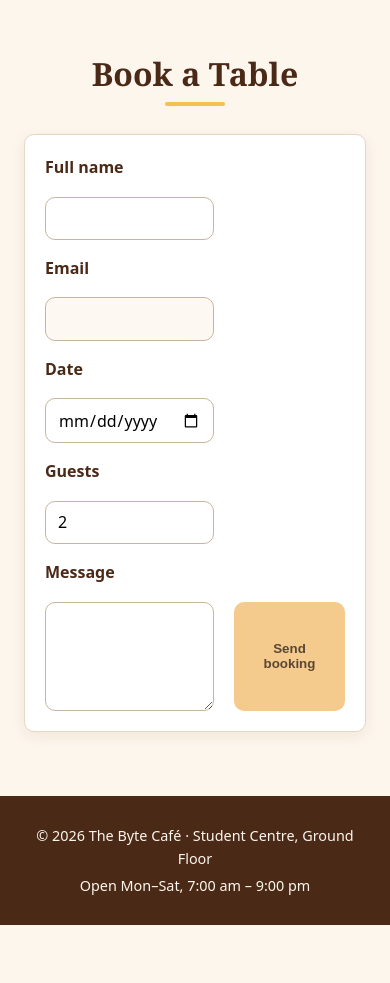
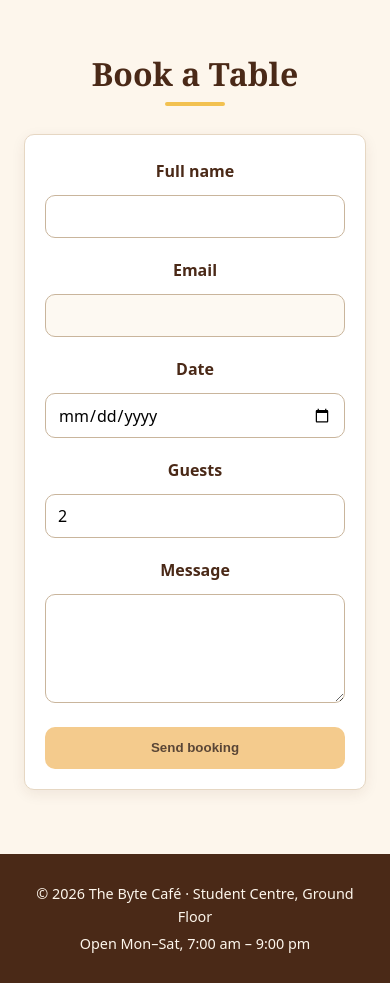
Before and after one commit to sandejohnsimba1-hub/ByteCafe-sande, a plain HTML site: page index.html in a window 390 px wide. Shown: the part 3100-4083 px from the top of the page. Before the commit the page ends 4025 px from the top, so only its background shows below. Drawn offline with Linux system fonts and the light colour scheme.

Commit message:
Stack mobile booking form into single column with full-width button

```diff
--- a/css/style.css
+++ b/css/style.css
@@ -111,13 +111,13 @@ a.logo:active span {
   display: inline-flex;
   align-items: center;
   gap: 0.65rem;
-  color: #fdf6ec !important;
+  color: #fdf6ec;
   text-decoration: none;
   font-family: Georgia, "Times New Roman", serif;
   font-size: 1.5rem;
   font-weight: 700;
-  opacity: 1 !important;
-  visibility: visible !important;
+  opacity: 1;
+  visibility: visible;
 }
 
 .logo img {
@@ -311,7 +311,7 @@ thead th,
 thead th:hover,
 thead th:active {
   background-color: var(--brown-dark);
-  color: #fdf6ec !important;
+  color: #fdf6ec;
   font-weight: 700;
 }
 
@@ -415,7 +415,7 @@ footer p {
   color: #fdf6ec;
 }
 
-@media (max-width: 640px) {
+@media (max-width: 768px) {
   .site-header {
     position: static;
     flex-direction: column;
@@ -431,23 +431,37 @@ footer p {
   }
 
   .booking-form {
-    grid-template-columns: 1fr;
+    display: flex;
+    flex-direction: column;
+    gap: 0.65rem;
     padding: 1.25rem;
   }
 
-  .booking-form label,
+  .booking-form label {
+    text-align: left;
+    margin-top: 0.25rem;
+  }
+
   .booking-form input,
   .booking-form textarea,
-  .booking-form button {
-    grid-column: 1 / -1;
+  .booking-form button,
+  .booking-form .btn,
+  .booking-form .btn-primary {
+    width: 100%;
+    text-align: center;
+  }
+
+  .booking-form input,
+  .booking-form textarea {
     text-align: left;
-    justify-self: stretch;
+    margin-bottom: 0.35rem;
   }
 
   .booking-form button,
   .booking-form .btn,
   .booking-form .btn-primary {
-    text-align: center;
+    margin-top: 0.5rem;
+    padding: 0.85rem 1.25rem;
   }
 
   th:nth-child(2),
```
